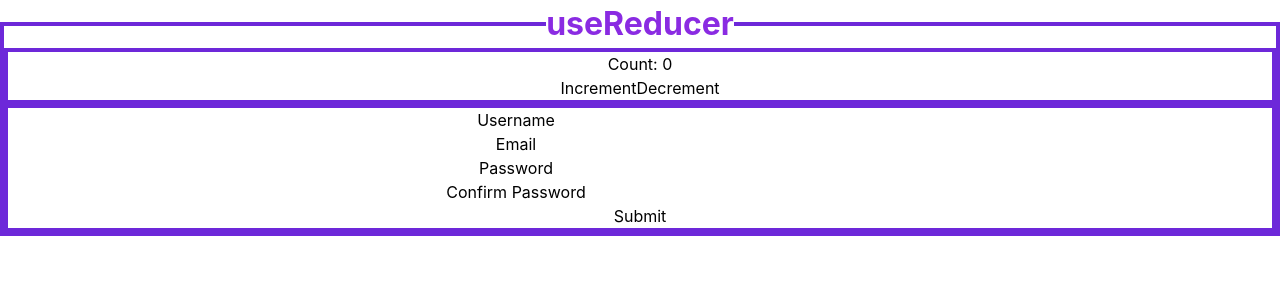
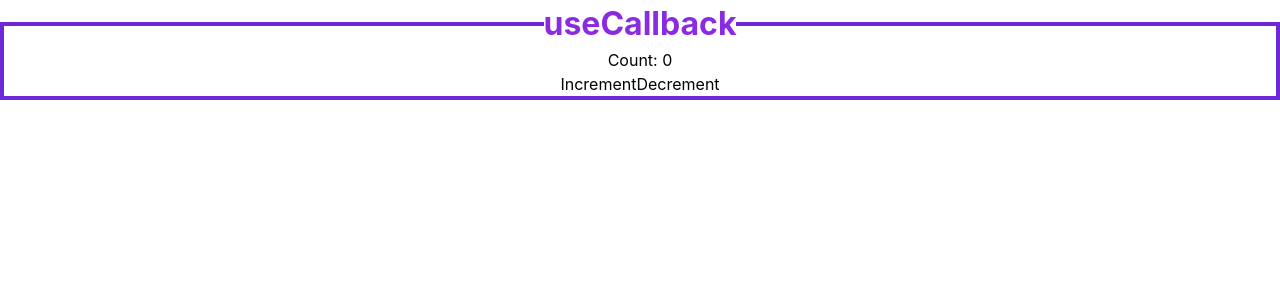
Before and after one commit to AshishTechCodes/Portfolio, a React (Create React App) app: page / in a window 1280 px wide. Shown: the top 300 px of the page. Built offline with nearby package versions, Linux system fonts and the light colour scheme.

Commit message:
useCallback

```diff
--- a/src/App.js
+++ b/src/App.js
@@ -30,6 +30,8 @@ import Destructuring_1 from './Components/ES6/Destructuring/Destructuring_1';
 import Destructuring_2 from './Components/ES6/Destructuring/Destructuring_2';
 import UseReducer1 from './Components/React Hooks/useReducer/UseReducer1';
 import UseReducer2 from './Components/React Hooks/useReducer/UseReducer2';
+import UseReducer_increment from './Components/React Hooks/useReducer/UseReducer_increment';
+import UseCallback from './Components/React Hooks/useCallback/UseCallback';
 const App = () => {
   var count = 10;
   return (
@@ -106,11 +108,16 @@ const App = () => {
      <Destructuring_1/>
      <Destructuring_2/>
      </fieldset> */}
-     <fieldset className='border-violet-700 border-4'>
+     {/* <fieldset className='border-violet-700 border-4'>
       <legend>useReducer</legend>
       <UseReducer1/>
       <UseReducer2/>
-     </fieldset>
+      <UseReducer_increment/>
+     </fieldset> */}
+      <fieldset className='border-violet-700 border-4'>
+      <legend>useCallback</legend>
+      <UseCallback/>
+      </fieldset>
     </center>
     </div>
   )
--- /dev/null
+++ b/src/Components/React Hooks/useCallback/UseCallback.jsx
@@ -0,0 +1,33 @@
+import React from 'react'
+import { useState,useCallback } from 'react'
+const CounterDisplay = React.memo(({ count }) => {
+    console.log("CounterDisplay re-rendered");
+    return <h2>Count: {count}</h2>;
+  });
+
+  const Button = React.memo(({ onClick, children }) => {
+    console.log(`${children} button rendered`);
+    return <button onClick={onClick}>{children}</button>;
+  });
+const UseCallback = () => {
+    const [count, setCount] = useState(0);
+
+  // Increment count
+  const increment = useCallback(() => {
+    setCount((prevCount) => prevCount + 1);
+  }, []);
+
+  // Decrement count
+  const decrement = useCallback(() => {
+    setCount((prevCount) => prevCount - 1);
+  }, []);
+  return (
+    <div>
+      <CounterDisplay count={count} />
+      <Button onClick={increment}>Increment</Button>
+      <Button onClick={decrement}>Decrement</Button>
+    </div>
+  )
+}
+
+export default UseCallback
--- /dev/null
+++ b/src/Components/React Hooks/useReducer/UseReducer_increment.jsx
@@ -0,0 +1,23 @@
+import React, { useReducer } from 'react'
+
+function reducer(state,action){
+    if(action.type === 'increment age'){
+        return{
+            age:state.age +1
+        };
+    }
+}
+
+const UseReducer_increment = () => {
+    const [state,dispatch] = useReducer(reducer,{age:42});
+  return (
+    <div>
+        <button onClick={()=>{
+            dispatch({type:'increment age'})
+        }}>Increment</button>
+        <p>Your Current Age is {state.age}</p>
+    </div>
+  )
+}
+
+export default UseReducer_increment
```
